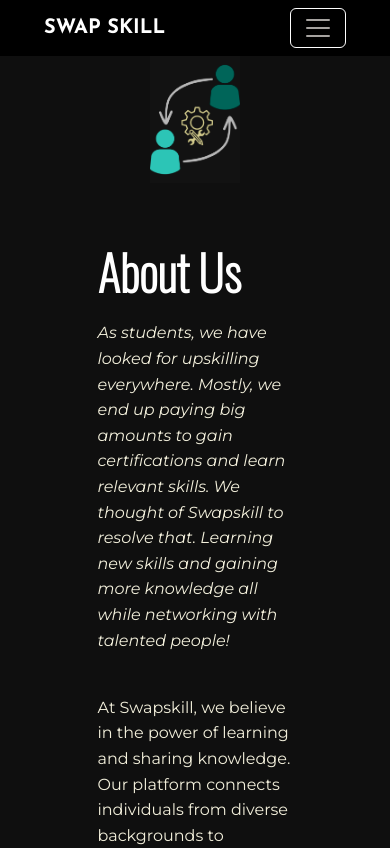
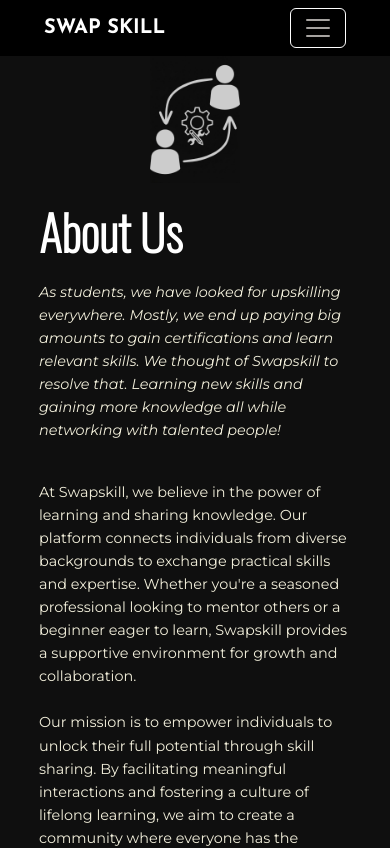
Before and after one commit to localcoderman/swapskill_Frontend, a React (Vite) app in the folder Frontend/: page /about_us in a window 390 px wide. Shown: the top 848 px of the page. Built offline with nearby package versions, Linux system fonts and the light colour scheme; no server answers.

Commit message:
some Css changes

```diff
--- a/Frontend/src/Pages/AboutUs/AboutUs.css
+++ b/Frontend/src/Pages/AboutUs/AboutUs.css
@@ -4,6 +4,7 @@
   align-items: start;
   background-color: #0f0f0f;
   justify-content: center;
+  padding: 0 15px;
 }
 
 @media (max-width: 780px) {
@@ -15,3 +16,21 @@
     text-align: center !important;
   }
 }
+
+@media (max-width: 780px) {
+  .content1-container {
+    flex-direction: column-reverse;
+    align-items: center;
+  }
+
+.mobile-content-container {
+    max-width: 95% !important; /* Mobile par width barha di */
+    margin: 20px 0 !important; /* Margin kam kar diya */
+  }
+}
+
+/* @media (max-width: 600px) {
+  .contentContainerStyle {
+    margin: 20px !important;
+  }
+} */
--- a/Frontend/src/Pages/AboutUs/AboutUs.jsx
+++ b/Frontend/src/Pages/AboutUs/AboutUs.jsx
@@ -13,6 +13,7 @@
   maxWidth: "50vw",
   margin: "60px",
   justifyContent: "center",
+  padding: '0 15px',
 };
 
 const titleStyle = {
@@ -26,12 +27,17 @@
 
 const descriptionStyle = {
   fontFamily: "Montserrat, sans-serif",
+  fontSize: "clamp(0.9rem, 1.5vw + 0.5rem, 1rem)",
   color: "#f2efdb",
-  fontSize: "1rem",
   lineHeight: "1.6",
   textAlign: "left",
-  maxHeight: "100vh",
+  // maxHeight: "100vh",
+  wordBreak: "break-word",
 };
+
+
+
+
 
 const imageContainerStyle = {
   display: "flex",
@@ -42,9 +48,9 @@
 const AboutUs = () => {
   return (
     <div className="content1-container">
-      <div style={contentContainerStyle}>
+      <div style={contentContainerStyle} className="mobile-content-container">
         <h2 style={titleStyle}>About Us</h2>
-        <p style={descriptionStyle}>
+        <p style={descriptionStyle} >
           <i>
             As students, we have looked for upskilling everywhere. Mostly, we end up paying big amounts to gain
             certifications and learn relevant skills. We thought of Swapskill to resolve that. Learning new skills and
@@ -65,11 +71,11 @@
         </p>
       </div>
       <img
-        src={"/assets/images/about us.png"}
+        src={"/assets/images/about us.jpg"}
         style={{
           maxWidth: "23vw",
           maxHeight: "100vh",
-          filter: "brightness(0.8) contrast(1.2)", // Isse image thodi dark ho jayegi
+          filter: "brightness(0.8) contrast(1)", // Isse image thodi dark ho jayegi
         }}
       />
     </div>
```
Also changed, not shown: Frontend/public/assets/images/about us.jpg (added), Frontend/public/assets/images/about us.png (deleted).
